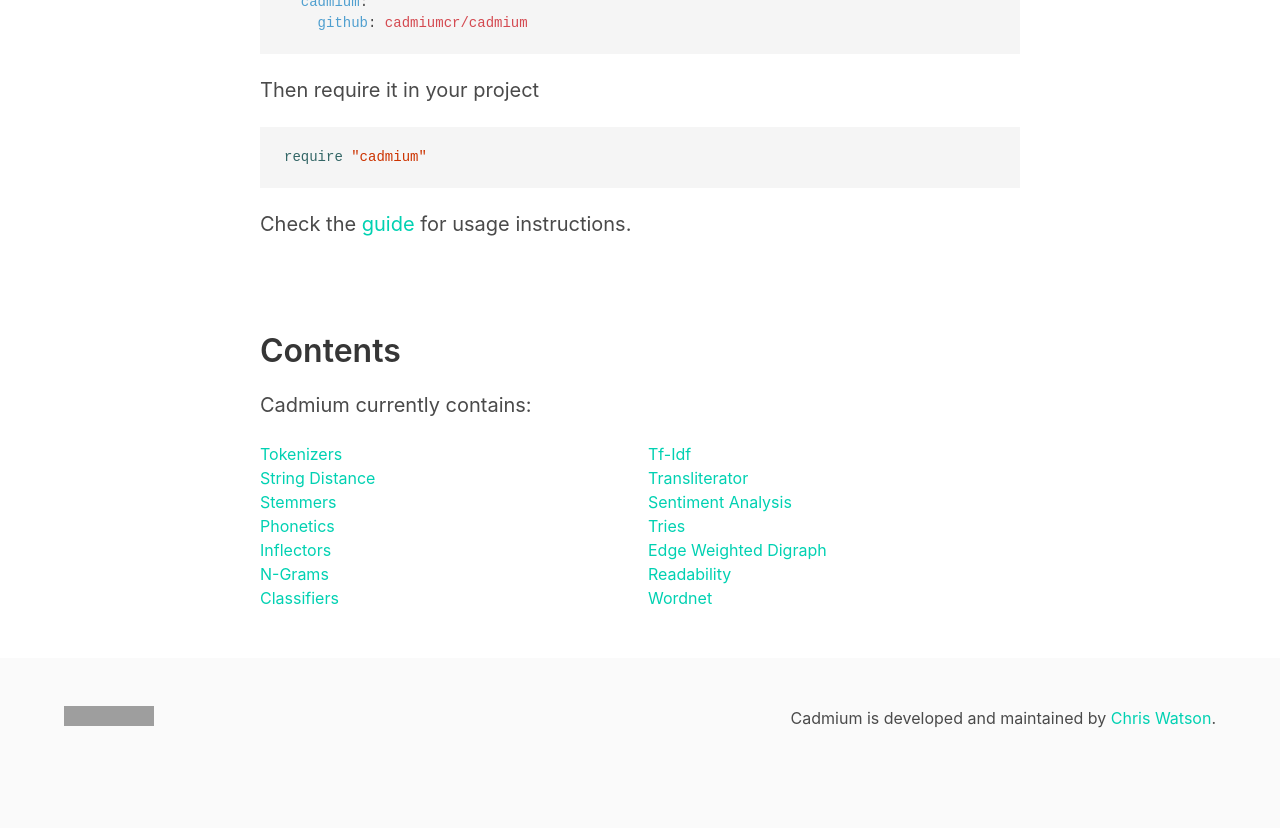
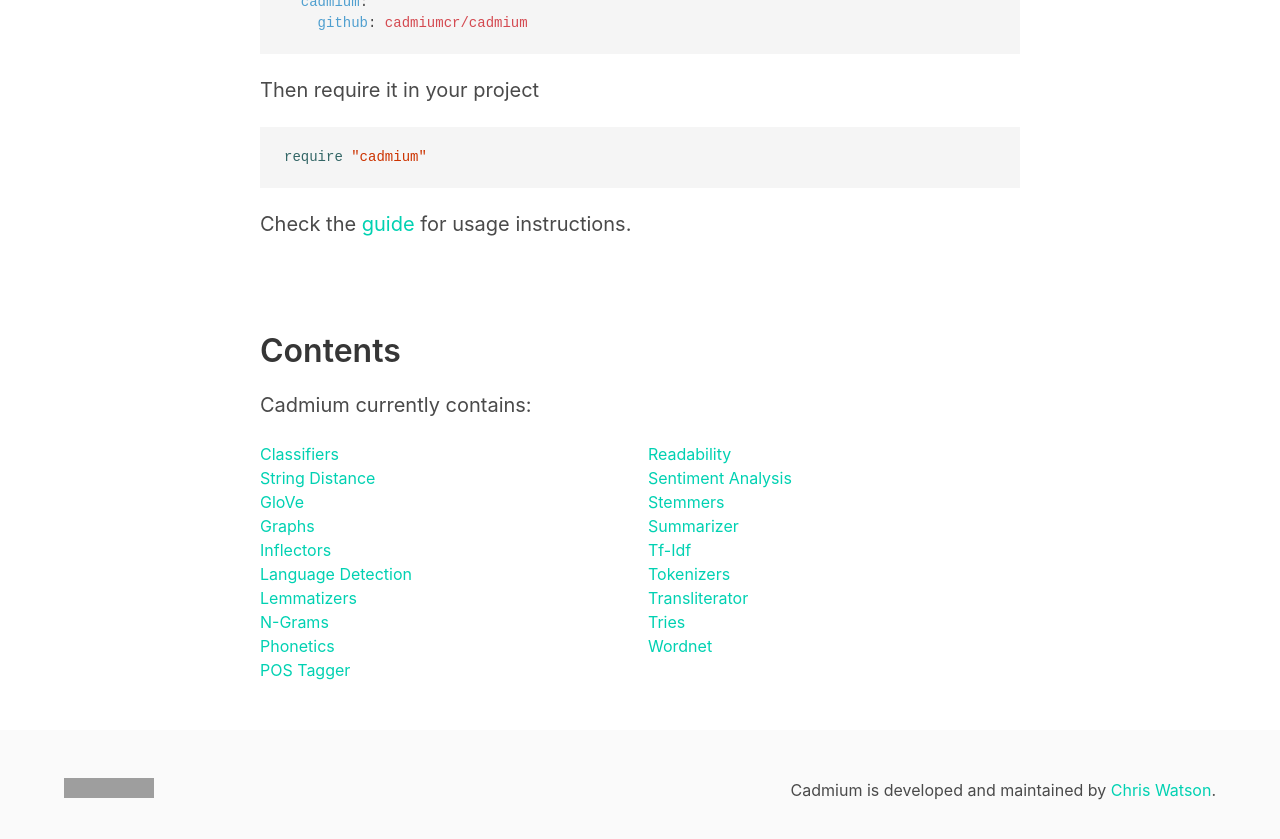
Before and after one commit to cadmiumcr/cadmiumcr.github.io, a Jekyll site: the page built from index.html, in a window 1280 px wide and 900 px high, scrolled down 703 px. Shown: the top 839 px of the window. Built offline with Jekyll 4.4.1, drawn with Linux system fonts in a browser that asks for light colours; nearby versions of some CDN libraries; library files that are not in the unit come from our copies; grey boxes are pictures that could not be loaded.

Commit message:
Update links

```diff
--- a/index.html
+++ b/index.html
@@ -64,20 +64,25 @@
     <div class="columns is-centered">
       <div class="column is-8">
         <ul class="contents-list">
-          <li><a href="https://github.com/cadmiumcr/cadmium#tokenizers">Tokenizers</a></li>
-          <li><a href="https://github.com/cadmiumcr/cadmium#string-distance">String Distance</a></li>
-          <li><a href="https://github.com/cadmiumcr/cadmium#stemmers">Stemmers</a></li>
-          <li><a href="https://github.com/cadmiumcr/cadmium#phonetics">Phonetics</a></li>
-          <li><a href="https://github.com/cadmiumcr/cadmium#inflectors">Inflectors</a></li>
-          <li><a href="https://github.com/cadmiumcr/cadmium#n-grams">N-Grams</a></li>
-          <li><a href="https://github.com/cadmiumcr/cadmium#classifiers">Classifiers</a></li>
-          <li><a href="https://github.com/cadmiumcr/cadmium#tf-idf">Tf-Idf</a></li>
-          <li><a href="https://github.com/cadmiumcr/cadmium#transliterator">Transliterator</a></li>
-          <li><a href="https://github.com/cadmiumcr/cadmium#sentiment-analysis">Sentiment Analysis</a></li>
-          <li><a href="https://github.com/cadmiumcr/cadmium#tries">Tries</a></li>
-          <li><a href="https://github.com/cadmiumcr/cadmium#edge-weighted-digraph">Edge Weighted Digraph</a></li>
-          <li><a href="https://github.com/cadmiumcr/cadmium#readability">Readability</a></li>
-          <li><a href="https://github.com/cadmiumcr/cadmium#wordnet">Wordnet</a></li>
+          <li><a href="https://github.com/cadmiumcr/classifier">Classifiers</a></li>
+          <li><a href="https://github.com/cadmiumcr/distance">String Distance</a></li>
+          <li><a href="https://github.com/cadmiumcr/glove">GloVe</a></li>
+          <li><a href="https://github.com/cadmiumcr/graph">Graphs</a></li>
+          <li><a href="https://github.com/cadmiumcr/inflector">Inflectors</a></li>
+          <li><a href="https://github.com/cadmiumcr/lang">Language Detection</a></li>
+          <li><a href="https://github.com/cadmiumcr/lemmatizer">Lemmatizers</a></li>
+          <li><a href="https://github.com/cadmiumcr/ngrams">N-Grams</a></li>
+          <li><a href="https://github.com/cadmiumcr/phonetics">Phonetics</a></li>
+          <li><a href="https://github.com/cadmiumcr/pos_tagger">POS Tagger</a></li>
+          <li><a href="https://github.com/cadmiumcr/readability">Readability</a></li>
+          <li><a href="https://github.com/cadmiumcr/sentiment">Sentiment Analysis</a></li>
+          <li><a href="https://github.com/cadmiumcr/stemmer">Stemmers</a></li>
+          <li><a href="https://github.com/cadmiumcr/summarizer">Summarizer</a></li>
+          <li><a href="https://github.com/cadmiumcr/tfidf">Tf-Idf</a></li>
+          <li><a href="https://github.com/cadmiumcr/tokenizer">Tokenizers</a></li>
+          <li><a href="https://github.com/cadmiumcr/transliterator">Transliterator</a></li>
+          <li><a href="https://github.com/cadmiumcr/trie">Tries</a></li>
+          <li><a href="https://github.com/cadmiumcr/wordnet">Wordnet</a></li>
         </ul>
       </div>
     </div>
```
